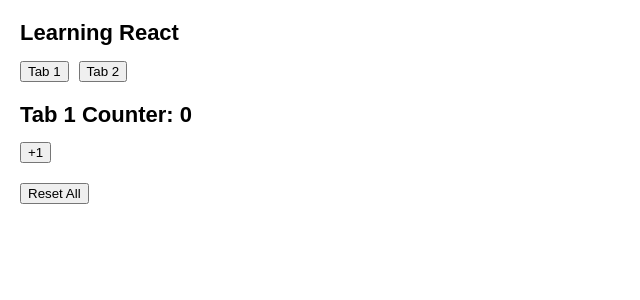
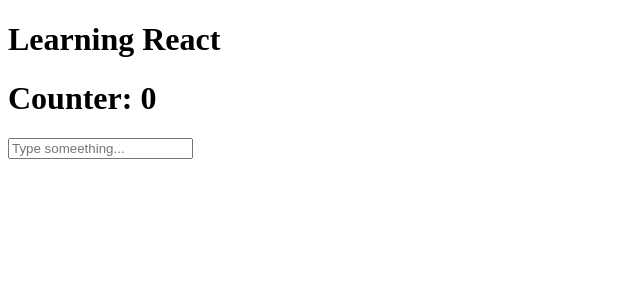
Before and after one commit to mzajbe/my-react-learnings, a React (Vite) app: page / in a window 1280 px wide. Shown: the top 300 px of the page, without its empty margins (0-640 px from the left). Built offline with nearby package versions, Linux system fonts and the light colour scheme.

Commit message:
update from pc

```diff
--- a/src/App.jsx
+++ b/src/App.jsx
@@ -1,9 +1,9 @@
 /* eslint-disable no-unused-vars */
 import React from "react";
 import "./App.css";
+import Counter from "./components/managingState/reseting state at the same position/Counter";
 
-import Counter from "./components/managingState/Preserving and Resetting State/Counter";
-import TabSwitcher from "./components/managingState/Preserving and Resetting State/practice questions/problem1/TabSwitcher";
+
 
 
 
@@ -11,7 +11,7 @@
   return (
     <>
     <h1>Learning React</h1>
-    <TabSwitcher></TabSwitcher>
+    <Counter></Counter>
     </>
   );
 }
--- a/src/components/managingState/Preserving and Resetting State/practice questions/problem1/TabSwitcher.jsx
+++ b/src/components/managingState/Preserving and Resetting State/practice questions/problem1/TabSwitcher.jsx
@@ -1,3 +1,4 @@
+/* eslint-disable no-unused-vars */
 import React, { useState } from "react";
 
 export default function TabSwitcher() {
--- /dev/null
+++ b/src/components/managingState/reseting state at the same position/Counter.jsx
@@ -0,0 +1,18 @@
+import React, { useState } from 'react';
+
+const Counter = () => {
+    const [count,serCount] = useState(0);
+    const [inputValue, setInputValue] = useState('');
+
+
+
+    return (
+        <div>
+            <h1>Counter: {count}</h1>
+            <input type="text" value={inputValue} onChange={(e)=> setInputValue(e.terget.value)} placeholder='Type someething...'/>
+
+        </div>
+    );
+};
+
+export default Counter;
```
